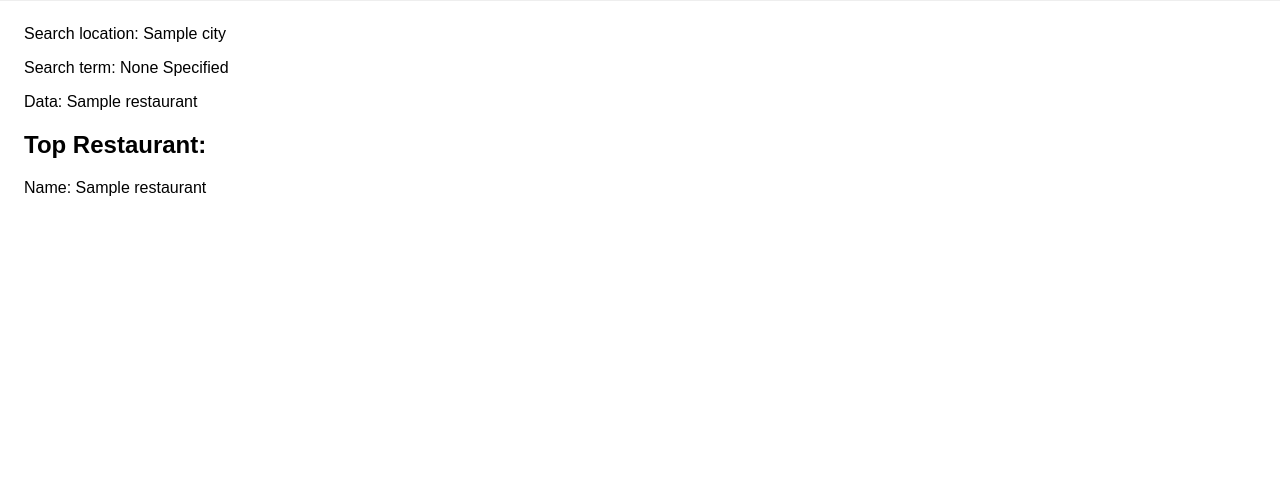
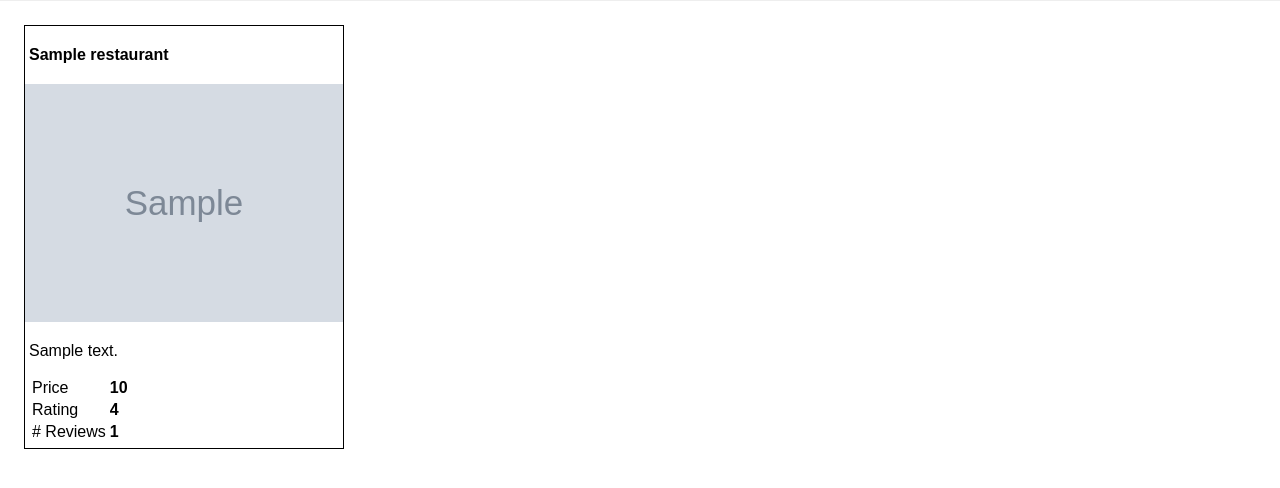
Before and after one commit to Zarif123/webdev-labs, a Flask app: template lab02/templates/restaurant.html in a window 1280 px wide. Shown: the part 127-615 px from the top of the page. Run offline with Flask 2, Linux system fonts and the light colour scheme; the template is opened without the code that fills it: most values are stand-ins (such as "Sample title", 1, 10 or a date in 2020); grey boxes marked "Sample" are stand-in pictures; some libraries are stand-ins or nearby versions.

Commit message:
finish lab02

```diff
--- a/lab02/app.py
+++ b/lab02/app.py
@@ -1,4 +1,5 @@
 from flask import Flask
+from flask import request
 from flask import render_template
 import random
 import json
@@ -46,24 +47,35 @@ def exercise2():
 ##############
 # Exercise 3 #
 ##############
+@app.route('/restaurant-data/')
 @app.route('/restaurant-data')
 def exercise3():
-    import json
-    search_term = 'pizza'
-    city = 'Evanston, Il'
-    url = 'https://www.apitutor.org/yelp/simple/v3/businesses/search?location={0}&term={1}'.format(city, search_term)
+    args = request.args
+    location = args.get('location')
+    search_term = args.get('term')
+    if not (location and search_term):
+        return '"location" and "term" are required query parameters'
+
+    url = 'https://www.apitutor.org/yelp/simple/v3/businesses/search?location={0}&term={1}'.format(location, search_term)
     response = requests.get(url)
     data = response.json()
+    pprint(data) # for debugging -- prints the result to the command line
+
     return json.dumps(data)
 
 ##############
 # Exercise 4 #
 ##############
-@app.route('/restaurant/<city>/<search_term>')
-@app.route('/restaurant/<city>')
+@app.route('/restaurant/')
 @app.route('/restaurant')
-def exercise4(city='Evanston, IL', search_term=''):
-    url = 'https://www.apitutor.org/yelp/simple/v3/businesses/search?location={0}&term={1}'.format(city, search_term)
+def exercise4():
+    args = request.args
+    location = args.get('location')
+    search_term = args.get('term')
+    if not (location and search_term):
+        return '"location" and "term" are required query parameters'
+
+    url = 'https://www.apitutor.org/yelp/simple/v3/businesses/search?location={0}&term={1}'.format(location, search_term)
     response = requests.get(url)
     restaurants = response.json()
     pprint(restaurants[0]) # for debugging
@@ -71,8 +83,8 @@ def exercise4(city='Evanston, IL', search_term=''):
         'restaurant.html',
         user=current_user,
         search_term=search_term,
-        city=city,
-        restaurant=restaurants[0]
+        location=location,
+        restaurant=restaurants[0] # just show the first restaurant in the list.
     )
 
 @app.route('/cards')
--- a/lab02/static/style.css
+++ b/lab02/static/style.css
@@ -25,8 +25,23 @@ nav ul {
 
 main {
     margin: 3vh;
+    border: 1px solid black;
+    display: flex;
+    flex-direction: column;
+    width: 25%;
 }
 
+#res_name {
+    font-weight: bold;
+}
+
+.tb_info {
+    font-weight: bold;
+}
+
+.res_info {
+    padding: 4px;
+}
 
 @media only screen and (max-width: 1000px) {
     /* Media queries go here */
--- a/lab02/templates/restaurant.html
+++ b/lab02/templates/restaurant.html
@@ -11,11 +11,27 @@
     {% include 'includes/header.html' %}
 
     <main>
-        <p>Search location: {{city}}</p>
-        <p>Search term: {{search_term or 'None Specified'}}</p>
-        <p>Data: {{ restaurant }}</p>
-        <h2>Top Restaurant:</h2>
-        <p>Name: {{ restaurant.get('name') }}</p>
+        <p class="res_info" id="res_name">{{ restaurant.get('name') }}</p>
+        <!--<p>Search location: {{city}}</p>
+        <p>Search term: {{search_term or 'None Specified'}}</p>-->
+        <img src="{{ restaurant.get('image_url') }}" alt="Restaurant Picture">
+        <div class="res_info">
+            <p>{{ restaurant.get('display_address') }}</p>
+            <table>
+                <tr>
+                    <td>Price</td>
+                    <td class="tb_info">{{ restaurant.get('price') }}</td>
+                </tr>
+                <tr>
+                    <td>Rating</td>
+                    <td class="tb_info">{{ restaurant.get('rating') }}</td>
+                </tr>
+                <tr>
+                    <td># Reviews</td>
+                    <td class="tb_info">{{ restaurant.get('review_count') }}</td>
+                </tr>
+            </table>
+        </div>
     </main>
 </body>
 </html>
```
